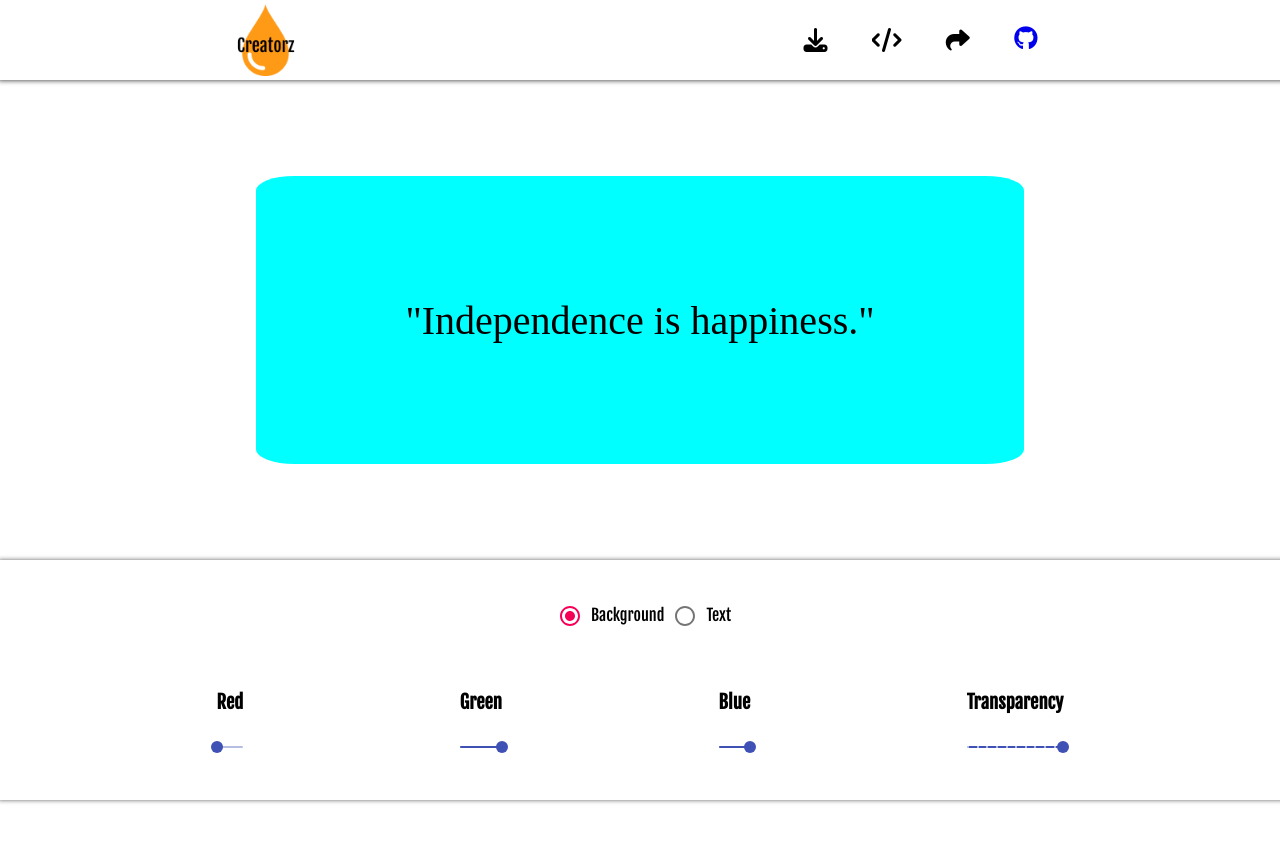
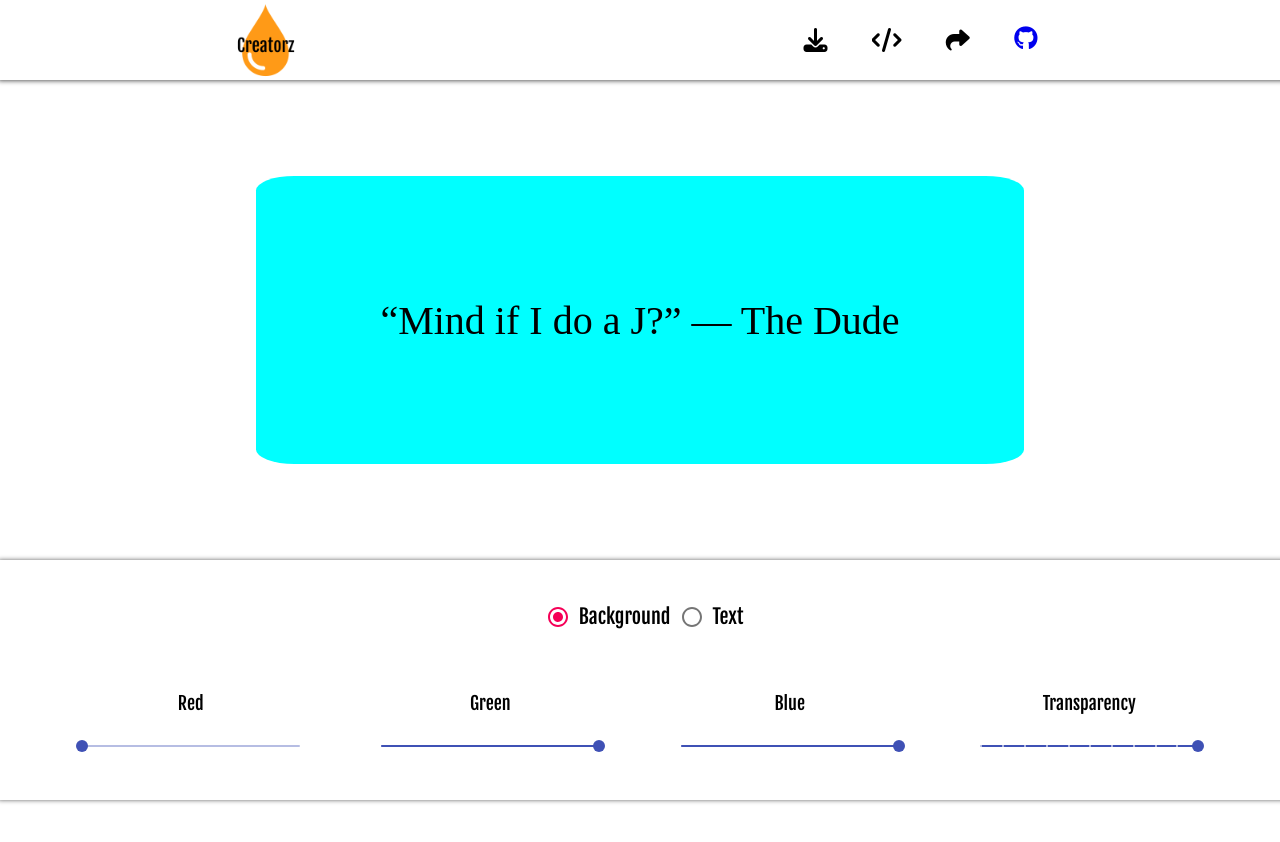
Before and after one commit to K0d1Lu/color-calculator, a React (Create React App) app: page / in a window 1280 px wide. Shown: the top 842 px of the page. Before the commit the page ends 809 px from the top, so only its background shows below. Built offline with nearby package versions, Linux system fonts and the light colour scheme.

Commit message:
style a bit controls

```diff
--- a/src/App.css
+++ b/src/App.css
@@ -81,28 +81,51 @@ body {
 	background-color: #fff;
 }
 
-.sizes {
-	display: flex;
-	justify-content: space-evenly;
-}
-
 .colors {
 	display: flex;
 	flex-direction: column;
 	justify-content: space-evenly;
 }
 
-.buttons {
+.ranges {
 	display: flex;
 	justify-content: space-evenly;
 }
 
-button {
-	font-size: 25px;
-	width: 100px;
-	height: 50px;
+.range {
+	font-size: 18px;
+	width: 17%;
 }
 
+.radios {
+	font-size: 20px;
+}
+
+.sizes {
+	display: flex;
+	justify-content: space-evenly;
+}
+
+.fonts,
 .slider {
-	width: 200px;
+	margin-top: 2em;
+	width: 25%;
 }
+
+.fonts > div {
+	margin-top: 20px;
+	margin-bottom: 20px;
+}
+
+.slider > div {
+	margin: 10px;
+}
+
+.change-font {
+	margin-left: auto;
+	margin-right: auto;
+}
+
+.change-font > div {
+	width: 80%;
+}
--- a/src/App.js
+++ b/src/App.js
@@ -22,7 +22,7 @@ function App() {
 		`rgba(${colors.text.red.value}, ${colors.text.green.value}, ${colors.text.blue.value}, ${colors.text.transparency.value})`
 	);
 
-	const [text, changeTextValue] = useState('"Independence is happiness."');
+	const [text, changeTextValue] = useState("“Mind if I do a J?” — The Dude");
 	const [fontFamily, changeFontFamily] = useState("Times New Roman");
 	const [fontSize, changeFontSize] = useState("40px");
 	const [bgWidth, changeWidthSize] = useState("60%");
@@ -82,7 +82,10 @@ function App() {
 
 		const link = document.createElement("link");
 		link.rel = "stylesheet";
-		link.href = `https://fonts.googleapis.com/css2?family=${font}:wght@300&display=swap`;
+		link.href = `https://fonts.googleapis.com/css2?family=${font.replace(
+			" ",
+			"+"
+		)}:wght@300&display=swap`;
 
 		document.getElementsByTagName("head")[0].appendChild(link);
 	};
--- a/src/components/Colors.js
+++ b/src/components/Colors.js
@@ -1,4 +1,4 @@
-import React, { useState, useRef } from "react";
+import React, { useState } from "react";
 import { Radio, Slider } from "@material-ui/core";
 
 export default function Colors({ onChangeHandler, onColorChange }) {
@@ -38,9 +38,9 @@ export default function Colors({ onChangeHandler, onColorChange }) {
 				/>
 				<label>Text</label>
 			</div>
-			<div className="buttons">
-				<div>
-					<h3>Red</h3>
+			<div className="ranges">
+				<div className="range">
+					<p>Red</p>
 					<Slider
 						min={0}
 						max={255}
@@ -55,8 +55,8 @@ export default function Colors({ onChangeHandler, onColorChange }) {
 						}}
 					/>
 				</div>
-				<div>
-					<h3>Green</h3>
+				<div className="range">
+					<p>Green</p>
 					<Slider
 						min={0}
 						max={255}
@@ -71,8 +71,8 @@ export default function Colors({ onChangeHandler, onColorChange }) {
 						}}
 					/>
 				</div>
-				<div>
-					<h3>Blue</h3>
+				<div className="range">
+					<p>Blue</p>
 					<Slider
 						min={0}
 						max={255}
@@ -87,8 +87,8 @@ export default function Colors({ onChangeHandler, onColorChange }) {
 						}}
 					/>
 				</div>
-				<div>
-					<h3>Transparency</h3>
+				<div className="range">
+					<p>Transparency</p>
 					<Slider
 						min={0}
 						max={1}
--- a/src/components/Sizes.js
+++ b/src/components/Sizes.js
@@ -1,12 +1,5 @@
 import React from "react";
-import {
-	InputLabel,
-	Select,
-	MenuItem,
-	Typography,
-	Slider,
-	TextField,
-} from "@material-ui/core";
+import { Select, Slider, TextField } from "@material-ui/core";
 
 export default function Sizes({
 	onChangeHandler,
@@ -16,30 +9,27 @@ export default function Sizes({
 	onRadiusChange,
 	onTextChange,
 }) {
-	const fonts = ["Roboto", "Oswald", "Rowdies"];
-	let options = [];
+	const fonts = [
+		"Roboto",
+		"Open Sans",
+		"Lato",
+		"Source Sans Pro",
+		"Oswald",
+		"Rowdies",
+	];
+	let options = [<option aria-label="None" value="" key={0} />];
 
 	fonts.forEach((font, i) => {
 		options.push(
-			<MenuItem value={font} key={i}>
+			<option value={font} key={i + 1}>
 				{font}
-			</MenuItem>
+			</option>
 		);
 	});
 
 	return (
 		<div className="sizes panel">
-			<div>
-				<div>
-					<InputLabel id="select-label">Change font</InputLabel>
-					<Select
-						labelId="select-label"
-						value={"Roboto"}
-						onChange={(e) => onChangeHandler(e.target.value)}
-					>
-						{options}
-					</Select>
-				</div>
+			<div className="fonts">
 				<div>
 					<TextField
 						id="outlined-basic"
@@ -48,18 +38,25 @@ export default function Sizes({
 						onChange={(e, v) => onTextChange(e.target.value)}
 					/>
 				</div>
+
+				<div className="change-font">
+					<Select
+						native
+						value={"Roboto"}
+						onChange={(e) => onChangeHandler(e.target.value)}
+					>
+						{options}
+					</Select>
+				</div>
+
+				<div>
+					<p>Font Size</p>
+					<Slider min={40} max={200} onChange={(e, v) => onSizeChange(v)} />
+				</div>
 			</div>
 			<div className="slider">
-				<Typography id="continuous-slider" gutterBottom>
-					Font Size
-				</Typography>
 				<div>
-					<Slider min={40} max={200} onChange={(e, v) => onSizeChange(v)} />
-				</div>
-				<Typography id="continuous-slider" gutterBottom>
-					Background width
-				</Typography>
-				<div>
+					<p>Background width</p>
 					<Slider
 						min={0}
 						max={1920}
@@ -67,10 +64,9 @@ export default function Sizes({
 						onChange={(e, v) => onWidthChange(v)}
 					/>
 				</div>
-				<Typography id="continuous-slider" gutterBottom>
-					Background height
-				</Typography>
+
 				<div>
+					<p>Background height</p>
 					<Slider
 						min={0}
 						max={1080}
@@ -78,9 +74,9 @@ export default function Sizes({
 						onChange={(e, v) => onHeightChange(v)}
 					/>
 				</div>
-				<Typography id="continuous-slider" gutterBottom>
-					Background radius
-				</Typography>
+
+				<div>
+					<p>Background radius</p>
 					<div>
 						<Slider
 							min={0}
@@ -91,5 +87,6 @@ export default function Sizes({
 					</div>
 				</div>
 			</div>
+		</div>
 	);
 }
```
Lines whose indentation alone changed are shown as unchanged.
